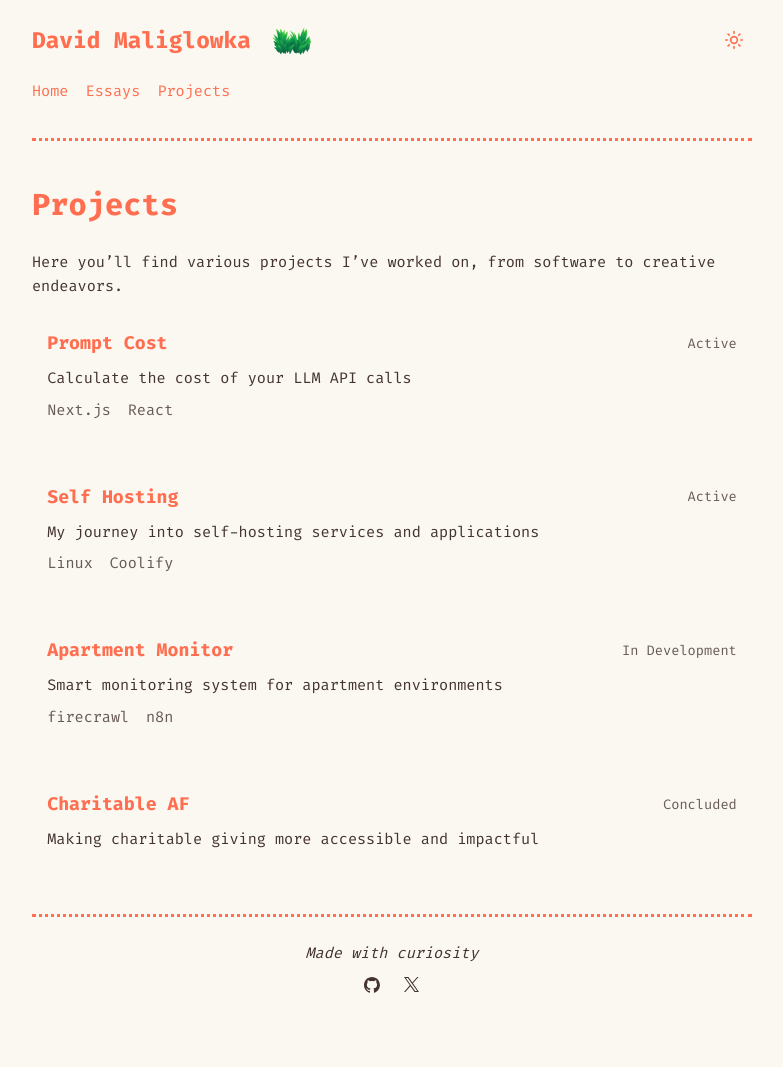
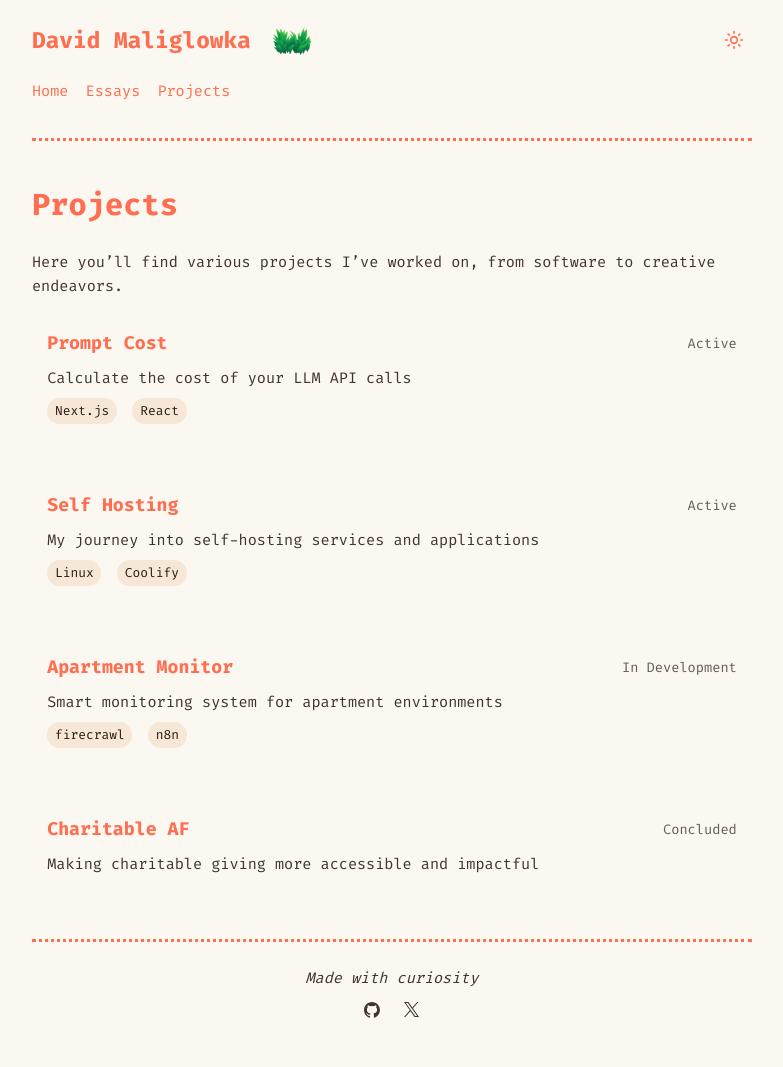
Before and after one commit to DavidMaliglowka/DavidMaliglowka.github.io, a Jekyll site: the page built from projects.md, in a window 1280 px wide. Shown: the whole page, without its empty margins (248-1031 px from the left). Built offline with Jekyll 4.4.1, drawn with Linux system fonts in a browser that asks for light colours; before the commit the page ends 1042 px from its top, so only the background shows below that.

Commit message:
Update CSS styles for code background and tech tags

```diff
--- a/assets/style.css
+++ b/assets/style.css
@@ -13,7 +13,7 @@
     --link-color: #ff6e50; /* Vibrant coral */
     --visited-color: #e85c40; /* Darker coral */
     --main-color: #ff6e50; /* Vibrant coral */
-    --code-background-color: #fff5eb; /* Light peach */
+    --code-background-color: #f7e7d7; /* Light peach */
     --code-color: #2d1810; /* Deep warm brown */
     --blockquote-color: #ff8f78; /* Light coral */
 }
@@ -27,7 +27,7 @@
         --link-color: #ff6e50; /* Vibrant coral */
         --visited-color: #ff8f78; /* Light coral */
         --main-color: #ff6e50; /* Vibrant coral */
-        --code-background-color: #252020; /* Dark with red tint */
+        --code-background-color: #342b2b; /* Dark with red tint */
         --code-color: #ffeee5; /* Light peach */
         --blockquote-color: #ff8f78; /* Light coral */
     }
@@ -41,7 +41,7 @@
     --link-color: #ff6e50; /* Vibrant coral */
     --visited-color: #ff8f78; /* Light coral */
     --main-color: #ff6e50; /* Vibrant coral */
-    --code-background-color: #252020; /* Dark with red tint */
+    --code-background-color: #342b2b; /* Dark with red tint */
     --code-color: #ffeee5; /* Light peach */
     --blockquote-color: #ff8f78; /* Light coral */
 }
@@ -387,8 +387,13 @@ input[type=button], input[type=submit], input[type=reset] {
 .tech-tag {
     display: inline-block;
     margin-right: 0.5em;
-    color: var(--text-color);
-    opacity: 0.8;
+    margin-bottom: 0.5em; /* Add margin-bottom for better spacing if tags wrap */
+    color: var(--code-color); /* Use code text color */
+    background-color: var(--code-background-color); /* Use code background color */
+    padding: 0.2em 0.6em; /* Add vertical and horizontal padding */
+    border-radius: 1em;  /* Create the pill shape */
+    font-size: 0.85em;   /* Slightly smaller font */
+    opacity: 1; /* Ensure full opacity, overriding previous rule */
 }
 
 .footer-content {
```
